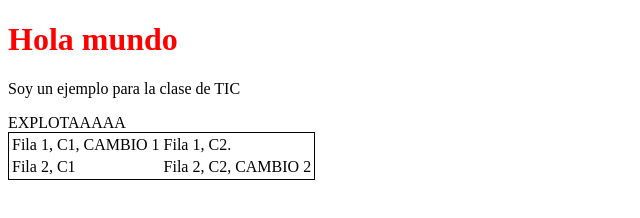
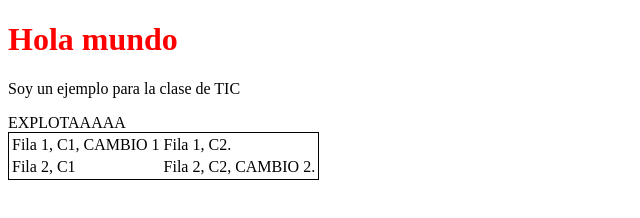
Before and after one commit to Yochabel/RPO-TIC-2-738438, a plain HTML site: page index.html in a window 1280 px wide. Shown: the full height of the page, 0-640 px from the left. Drawn offline with Linux system fonts and the light colour scheme.

Commit message:
cambios celda [2,2]

```diff
--- a/index.html
+++ b/index.html
@@ -16,7 +16,7 @@
             </tr>
             <tr>
                 <td>Fila 2, C1</td>
-                <td>Fila 2, C2, CAMBIO 2</td>
+                <td>Fila 2, C2, CAMBIO 2.</td>
             </tr>
         </table>
     </body>
```
